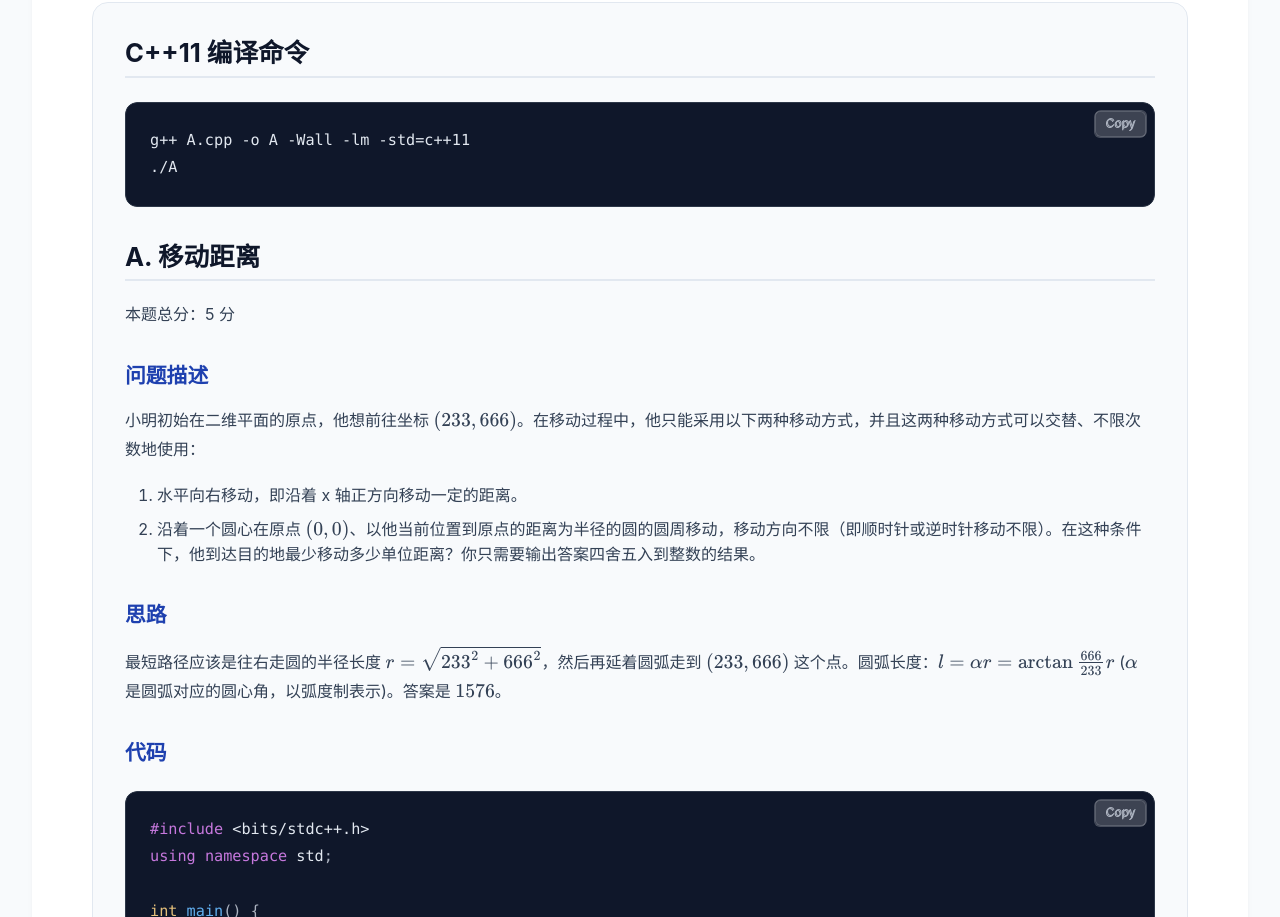
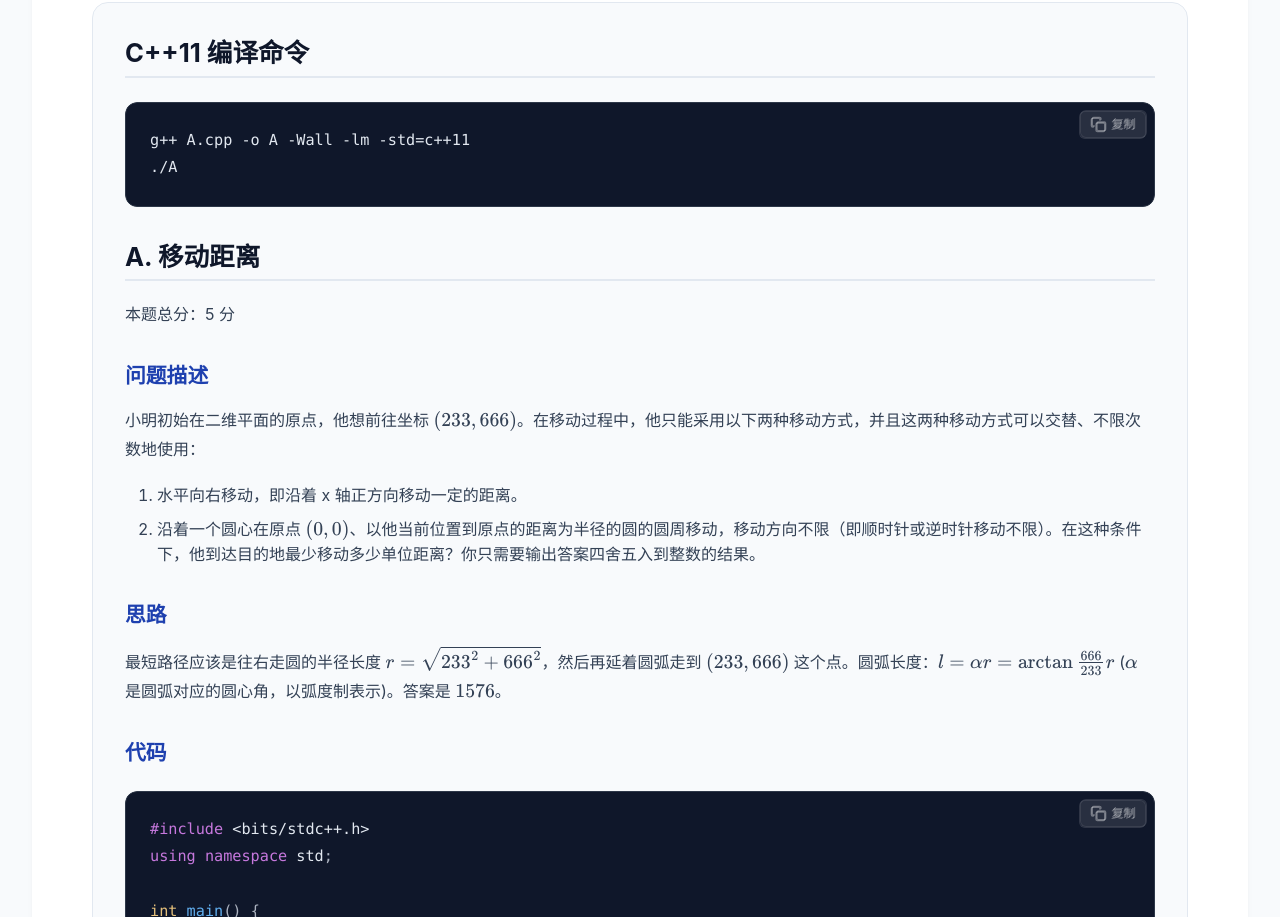
Before and after one commit to nuo534202/nuo534202.github.io, a Jekyll site: the page built from _posts/2025-04-13-lanqiao2025_provincial_cpp.md, in a window 1280 px wide. Shown: the part 163-1080 px from the top of the page. Built offline with Jekyll 4.4.1, drawn with Linux system fonts in a browser that asks for light colours; some of the changed text lies outside the part shown.

Commit message:
style: change copy style

```diff
--- a/_layouts/post.html
+++ b/_layouts/post.html
@@ -127,34 +127,24 @@
         document.getElementById('year').textContent = new Date().getFullYear();
 
         // Add copy button to each code block
-        document.querySelectorAll('.post-content .highlight').forEach(function(block) {
+        function createCopyBtn(container) {
             var btn = document.createElement('button');
             btn.className = 'code-copy-btn';
-            btn.textContent = 'Copy';
-            btn.setAttribute('aria-label', 'Copy code');
-            block.appendChild(btn);
+            btn.setAttribute('aria-label', '复制代码');
+            btn.innerHTML = '<svg class="copy-icon" viewBox="0 0 24 24" width="16" height="16" fill="none" stroke="currentColor" stroke-width="2" stroke-linecap="round" stroke-linejoin="round"><rect x="9" y="9" width="13" height="13" rx="2" ry="2"/><path d="M5 15H4a2 2 0 0 1-2-2V4a2 2 0 0 1 2-2h9a2 2 0 0 1 2 2v1"/></svg><svg class="check-icon" viewBox="0 0 24 24" width="16" height="16" fill="none" stroke="currentColor" stroke-width="2.5" stroke-linecap="round" stroke-linejoin="round" style="display:none"><polyline points="20 6 9 17 4 12"/></svg><span class="copy-label">复制</span>';
+            container.appendChild(btn);
 
             btn.addEventListener('click', function() {
-                var code = block.querySelector('code');
-                if (!code) return;
-                copyText(code.textContent, btn);
+                var code = container.querySelector('code');
+                var text = code ? code.textContent : container.textContent;
+                copyText(text, btn);
             });
-        });
+        }
 
-        // Also handle plain <pre> blocks not inside .highlight
+        document.querySelectorAll('.post-content .highlight').forEach(createCopyBtn);
         document.querySelectorAll('.post-content pre:not(.highlight pre)').forEach(function(pre) {
             if (pre.parentElement.classList.contains('highlight')) return;
-            var btn = document.createElement('button');
-            btn.className = 'code-copy-btn';
-            btn.textContent = 'Copy';
-            btn.setAttribute('aria-label', 'Copy code');
-            pre.appendChild(btn);
-
-            btn.addEventListener('click', function() {
-                var code = pre.querySelector('code');
-                var text = code ? code.textContent : pre.textContent;
-                copyText(text, btn);
-            });
+            createCopyBtn(pre);
         });
 
         function copyText(text, btn) {
@@ -176,11 +166,18 @@
         }
 
         function showCopied(btn) {
-            btn.textContent = 'Copied!';
             btn.classList.add('copied');
+            var label = btn.querySelector('.copy-label');
+            var copyIcon = btn.querySelector('.copy-icon');
+            var checkIcon = btn.querySelector('.check-icon');
+            if (label) label.textContent = '已复制';
+            if (copyIcon) copyIcon.style.display = 'none';
+            if (checkIcon) checkIcon.style.display = '';
             setTimeout(function() {
-                btn.textContent = 'Copy';
                 btn.classList.remove('copied');
+                if (label) label.textContent = '复制';
+                if (copyIcon) copyIcon.style.display = '';
+                if (checkIcon) checkIcon.style.display = 'none';
             }, 2000);
         }
     </script>
--- a/style.css
+++ b/style.css
@@ -1668,41 +1668,81 @@ img {
     position: absolute;
     top: 8px;
     right: 8px;
-    background: rgba(255, 255, 255, 0.1);
-    border: 1px solid rgba(255, 255, 255, 0.15);
+    display: inline-flex;
+    align-items: center;
+    gap: 5px;
+    background: rgba(255, 255, 255, 0.08);
+    border: 1px solid rgba(255, 255, 255, 0.12);
     border-radius: 6px;
-    color: #abb2bf;
-    padding: 4px 10px;
+    color: rgba(255, 255, 255, 0.5);
+    padding: 5px 10px;
     font-size: 12px;
     font-family: var(--font-sans);
     cursor: pointer;
     opacity: 0;
-    transition: opacity 0.2s, background 0.2s, color 0.2s;
+    transition: opacity 0.25s ease, background 0.2s ease, color 0.2s ease, border-color 0.2s ease, transform 0.1s ease;
     z-index: 2;
-    line-height: 1.4;
+    line-height: 1;
+    white-space: nowrap;
+    -webkit-tap-highlight-color: transparent;
+}
+
+.code-copy-btn svg {
+    flex-shrink: 0;
+}
+
+.code-copy-btn .copy-label {
+    font-size: 12px;
+    line-height: 1;
 }
 
 .post-content .highlight:hover .code-copy-btn,
+.post-content pre:hover .code-copy-btn,
 .code-copy-btn:focus {
     opacity: 1;
 }
 
 .code-copy-btn:hover {
-    background: rgba(255, 255, 255, 0.2);
-    color: #e2e8f0;
+    background: rgba(255, 255, 255, 0.15);
+    border-color: rgba(255, 255, 255, 0.25);
+    color: rgba(255, 255, 255, 0.85);
+}
+
+.code-copy-btn:active {
+    transform: scale(0.95);
 }
 
 .code-copy-btn.copied {
-    background: rgba(39, 174, 96, 0.3);
-    border-color: rgba(39, 174, 96, 0.5);
+    background: rgba(46, 204, 113, 0.2);
+    border-color: rgba(46, 204, 113, 0.4);
     color: #2ecc71;
     opacity: 1;
+}
+
+.code-copy-btn.copied:hover {
+    background: rgba(46, 204, 113, 0.3);
+    border-color: rgba(46, 204, 113, 0.5);
+    color: #2ecc71;
 }
 
 /* Always show copy button on touch devices */
 @media (hover: none) {
     .code-copy-btn {
-        opacity: 1;
+        opacity: 0.7;
+    }
+}
+
+@media (max-width: 480px) {
+    .code-copy-btn {
+        padding: 4px 8px;
+        gap: 3px;
+    }
+    .code-copy-btn svg {
+        width: 14px;
+        height: 14px;
+    }
+    .code-copy-btn .copy-label {
+        font-size: 11px;
     }
 }
 
```
Also changed, not shown: Screenshot 2026-06-03 at 15.01.39.png (added).
